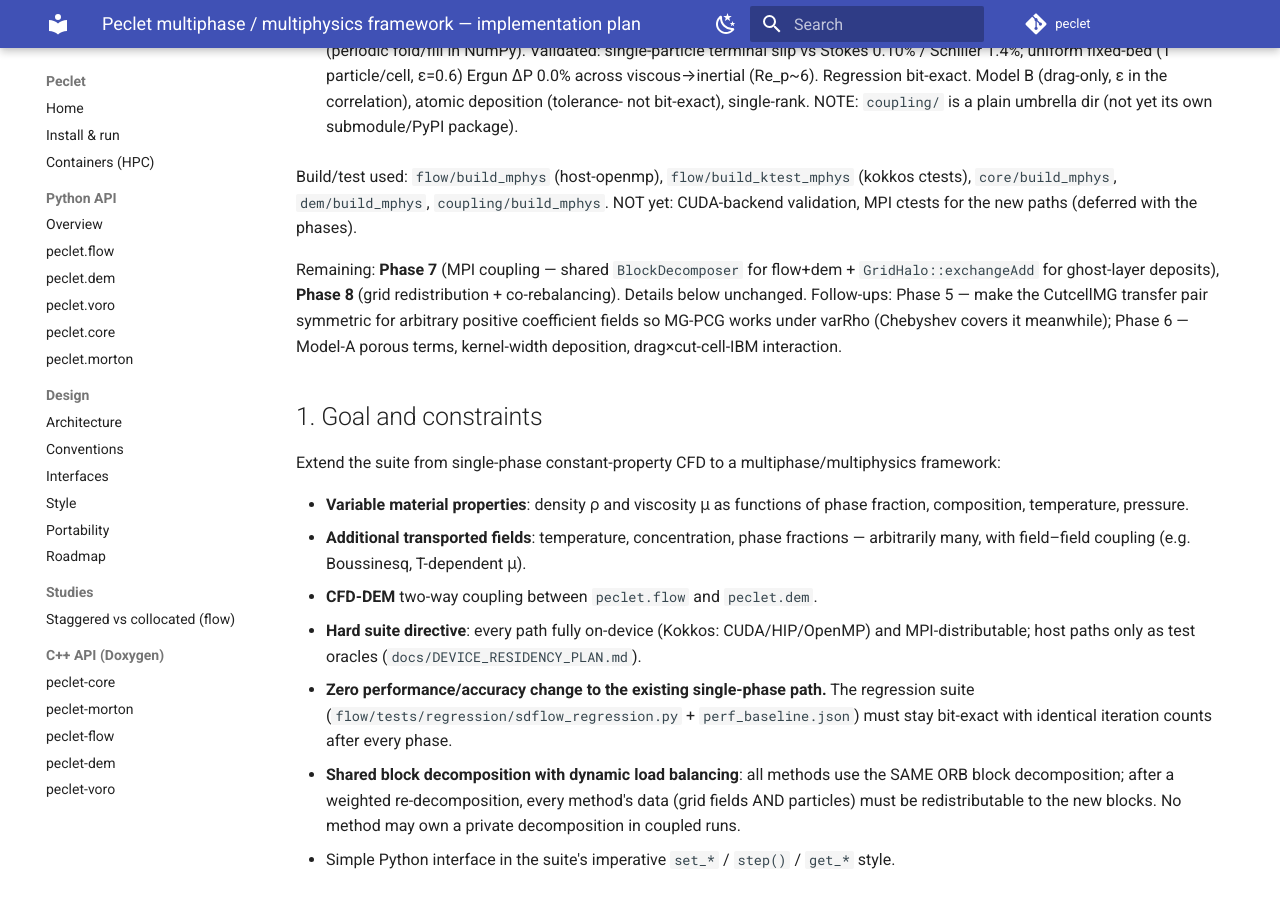
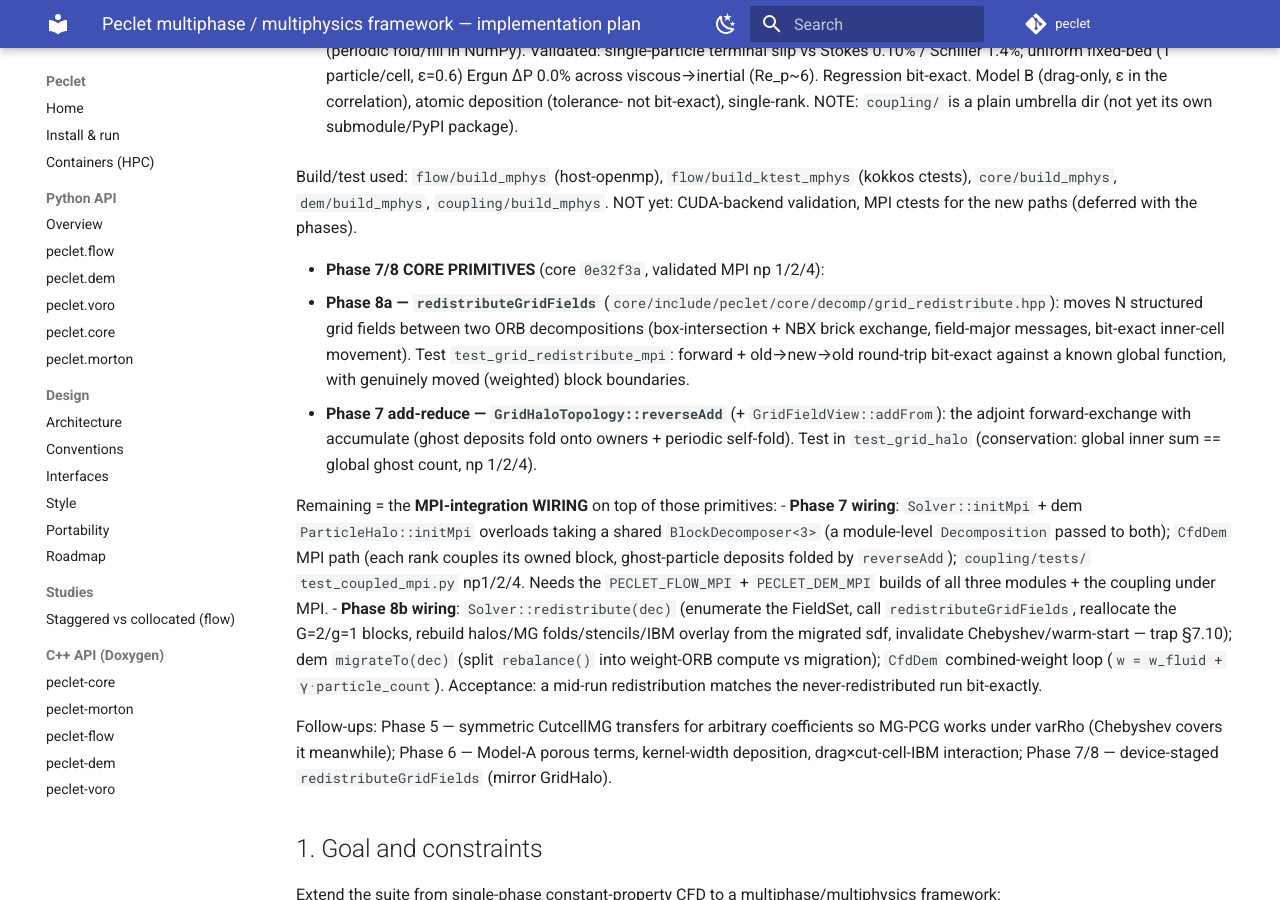
Before and after one commit to computational-chemical-engineering/peclet, an MkDocs documentation site: the page built from docs/MULTIPHYSICS_PLAN.md, in a window 1280 px wide and 900 px high, scrolled down 1252 px. Built offline with MkDocs 1.6.1 and Material for MkDocs 9.7.7, drawn with Linux system fonts in a browser that asks for light colours; comment, search, counter and statistics services are not loaded; some of the changed text lies outside the part shown.

Commit message:
feat: Phase 7/8 load-balancing core primitives (bump core pointer)
core: redistributeGridFields (Eulerian grid-field redistribution between
two ORB decompositions, bit-exact) + GridHaloTopology::reverseAdd
(add-reduce halo for ghost-layer deposits). Both validated MPI np 1/2/4.
These are the reusable primitives under the user's shared-decomposition
load-balancing requirement; the flow/dem/coupling MPI-integration wiring
(shared BlockDecomposer handles, Solver::redistribute, dem migrateTo,
CfdDem rebalance loop) remains — see docs/MULTIPHYSICS_PLAN.md.

```diff
--- a/docs/MULTIPHYSICS_PLAN.md
+++ b/docs/MULTIPHYSICS_PLAN.md
@@ -1,6 +1,7 @@
 # Peclet multiphase / multiphysics framework — implementation plan
 
-Status: **Phases 1–6 IMPLEMENTED, validated, committed (2026-07-04); Phases 7–8 remain.**
+Status: **Phases 1–6 done; Phase 7 + Phase 8 CORE PRIMITIVES done + validated; the Phase 7/8
+MPI-integration WIRING remains (2026-07-04).**
 Audience: a coding agent executing this plan phase by phase. Read `CLAUDE.md` (umbrella),
 `flow/CLAUDE.md`, `core/CLAUDE.md`, and `docs/{ARCHITECTURE,CONVENTIONS,INTERFACES}.md` first.
 
@@ -59,11 +60,32 @@ Build/test used: `flow/build_mphys` (host-openmp), `flow/build_ktest_mphys` (kok
 `core/build_mphys`, `dem/build_mphys`, `coupling/build_mphys`. NOT yet: CUDA-backend validation,
 MPI ctests for the new paths (deferred with the phases).
 
-Remaining: **Phase 7** (MPI coupling — shared `BlockDecomposer` for flow+dem + `GridHalo::exchangeAdd`
-for ghost-layer deposits), **Phase 8** (grid redistribution + co-rebalancing). Details below
-unchanged. Follow-ups: Phase 5 — make the CutcellMG transfer pair symmetric for arbitrary positive
-coefficient fields so MG-PCG works under varRho (Chebyshev covers it meanwhile); Phase 6 — Model-A
-porous terms, kernel-width deposition, drag×cut-cell-IBM interaction.
+- **Phase 7/8 CORE PRIMITIVES** (core `0e32f3a`, validated MPI np 1/2/4):
+  - **Phase 8a — `redistributeGridFields`** (`core/include/peclet/core/decomp/grid_redistribute.hpp`):
+    moves N structured grid fields between two ORB decompositions (box-intersection + NBX brick
+    exchange, field-major messages, bit-exact inner-cell movement). Test `test_grid_redistribute_mpi`:
+    forward + old→new→old round-trip bit-exact against a known global function, with genuinely moved
+    (weighted) block boundaries.
+  - **Phase 7 add-reduce — `GridHaloTopology::reverseAdd`** (+ `GridFieldView::addFrom`): the adjoint
+    forward-exchange with accumulate (ghost deposits fold onto owners + periodic self-fold). Test in
+    `test_grid_halo` (conservation: global inner sum == global ghost count, np 1/2/4).
+
+Remaining = the **MPI-integration WIRING** on top of those primitives:
+- **Phase 7 wiring**: `Solver::initMpi` + dem `ParticleHalo::initMpi` overloads taking a shared
+  `BlockDecomposer<3>` (a module-level `Decomposition` passed to both); `CfdDem` MPI path (each rank
+  couples its owned block, ghost-particle deposits folded by `reverseAdd`); `coupling/tests/
+  test_coupled_mpi.py` np1/2/4. Needs the `PECLET_FLOW_MPI` + `PECLET_DEM_MPI` builds of all three
+  modules + the coupling under MPI.
+- **Phase 8b wiring**: `Solver::redistribute(dec)` (enumerate the FieldSet, call
+  `redistributeGridFields`, reallocate the G=2/g=1 blocks, rebuild halos/MG folds/stencils/IBM
+  overlay from the migrated sdf, invalidate Chebyshev/warm-start — trap §7.10); dem `migrateTo(dec)`
+  (split `rebalance()` into weight-ORB compute vs migration); `CfdDem` combined-weight loop
+  (`w = w_fluid + γ·particle_count`). Acceptance: a mid-run redistribution matches the
+  never-redistributed run bit-exactly.
+
+Follow-ups: Phase 5 — symmetric CutcellMG transfers for arbitrary coefficients so MG-PCG works under
+varRho (Chebyshev covers it meanwhile); Phase 6 — Model-A porous terms, kernel-width deposition,
+drag×cut-cell-IBM interaction; Phase 7/8 — device-staged `redistributeGridFields` (mirror GridHalo).
 
 ## 1. Goal and constraints
 
```
